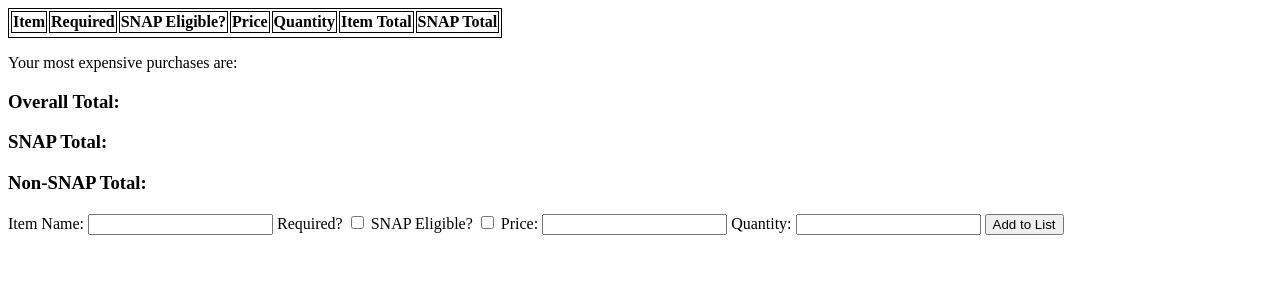
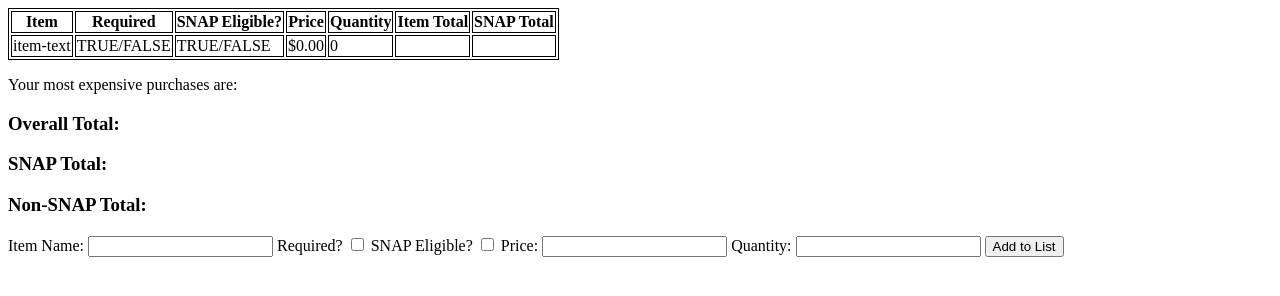
Before and after one commit to ikori-meimoto/shopping, a plain HTML site: page index.html in a window 1280 px wide. Drawn offline with Linux system fonts and the light colour scheme.

Commit message:
table placeolder rows

```diff
--- a/index.html
+++ b/index.html
@@ -19,6 +19,13 @@
                 <th scope="col">SNAP Total</th>
             </tr>
             <tr class="items-row">
+                <td id="item-text">item-text</td>
+                <td id="required-bool">TRUE/FALSE</td>
+                <td id="snap-bool">TRUE/FALSE</td>
+                <td id="prince-num">$0.00</td>
+                <td id="quantity-num">0</td>
+                <td></td>
+                <td></td>
             </tr>
         </tbody>
     </table>
@@ -45,7 +52,7 @@
         <label for="snap-eligible">SNAP Eligible?</label>
         <input type="checkbox" id="snap-eligible" name="snap-eligible">
 
-        <label for="Price">Price:</label>
+        <label for="price">Price:</label>
         <input type="number" id="price" name="price">
 
         <label for="quantity">Quantity:</label>
```
